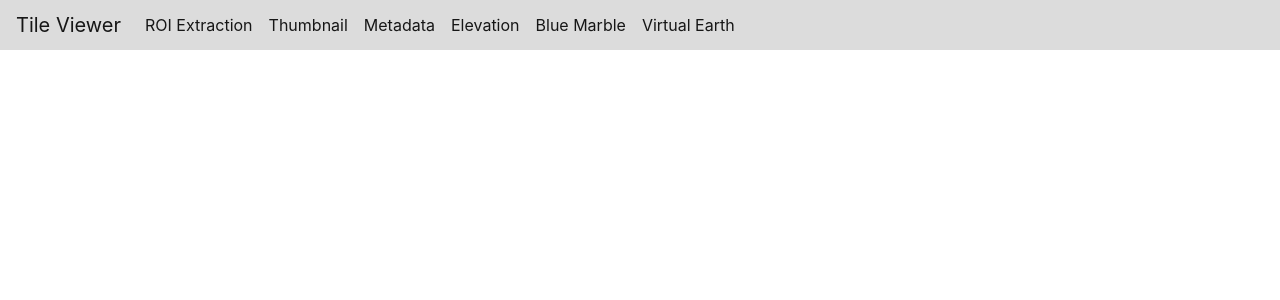
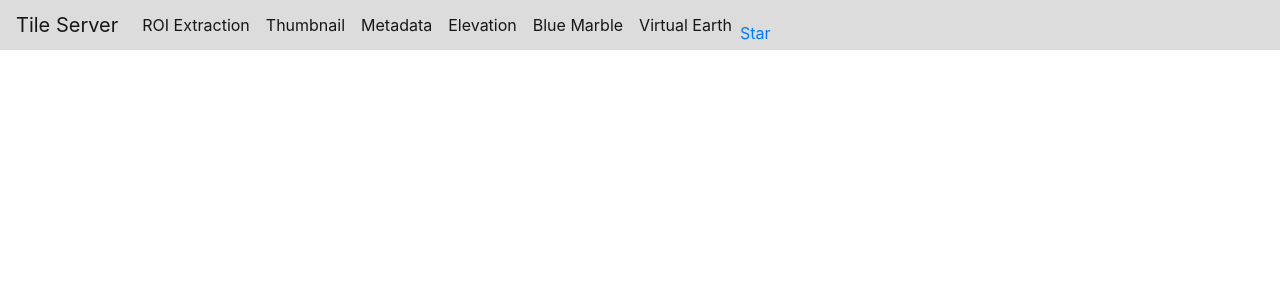
Before and after one commit to banesullivan/localtileserver, a Flask app: template localtileserver/tileserver/templates/tileserver/baseTileViewer.html in a window 1280 px wide. Shown: the top 300 px of the page. Run offline with Flask 2, Linux system fonts and the light colour scheme; the template is opened without the code that fills it, so the values that code supplies are empty; parts of the project's set-up code (start-up, migrations or seed data) failed here and were passed over; some libraries are stand-ins or nearby versions.

Commit message:
Add GitHub stars button to viewer

```diff
--- a/localtileserver/tileserver/static/styles/style.css
+++ b/localtileserver/tileserver/static/styles/style.css
@@ -58,3 +58,13 @@ p {
     margin: 0;
     padding: 0 0 1em 0;
 }
+
+.sm-icons {
+    flex-direction: row;
+}
+
+@media only screen and (max-width: 767px) {
+    .sm-icons .nav-item {
+        padding-right: 1em;
+    }
+}
--- a/localtileserver/tileserver/templates/tileserver/base.html
+++ b/localtileserver/tileserver/templates/tileserver/base.html
@@ -11,6 +11,9 @@
     <link rel="stylesheet" href="https://stackpath.bootstrapcdn.com/bootstrap/4.3.1/css/bootstrap.min.css" integrity="sha384-ggOyR0iXCbMQv3Xipma34MD+dH/1fQ784/j6cY/iJTQUOhcWr7x9JvoRxT2MZw1T" crossorigin="anonymous">
 
     <link rel="stylesheet" type="text/css" href="{{ url_for('tileserver.static',filename='styles/style.css') }}">
+
+    <!-- For GitHub stars button -->
+    <script async defer src="https://buttons.github.io/buttons.js"></script>
 
     <script>
         var host = window.location.protocol + "//" + window.location.host;
@@ -54,20 +57,20 @@
         }
     </script>
 
-    <title>Tile Viewer</title>
+    <title>Tile Server</title>
 </head>
 
 <body>
     <div id="wrapper">
         <nav class="navbar navbar-expand-md navbar-light">
-            <a class="navbar-brand" href="{{ url_for('tileserver.index')}}?filename={{ filename|urlencode }}">Tile Viewer</a>
+            <a class="navbar-brand" href="{{ url_for('tileserver.index')}}?filename={{ filename|urlencode }}">Tile Server</a>
             <button class="navbar-toggler" type="button" data-trigger="#main_nav">
                 <span class="navbar-toggler-icon"></span>
             </button>
-            <div class="navbar-collapse" id="main_nav">
+            <div class="collapse navbar-collapse" id="main_nav">
                 <div class="offcanvas-header mt-3">
                     <button class="btn btn-close float-right"> &times Close </button>
-                    <h5 class="py-2">Main navbar</h5>
+                    <h5 class="py-2">Tile Server</h5>
                 </div>
                 <ul class="navbar-nav">
                     <li class="nav-item active">
@@ -89,6 +92,12 @@
                         <a class="nav-link" href="{{ url_for('tileserver.index')}}?filename={{ filename_virtualearth|urlencode }}">Virtual Earth</a>
                     </li>
                 </ul>
+                <div>
+                    <ul class="navbar-nav sm-icons">
+                        <li class="nav-item"><a class="nav-link" href="https://github.com/banesullivan/localtileserver"> </a><a class="github-button" href="https://github.com/banesullivan/localtileserver" data-size="large" data-show-count="true"
+                                aria-label="Star banesullivan/localtileserver on GitHub">Star</a></li>
+                    </ul>
+                </div>
             </div>
         </nav>
 
```
